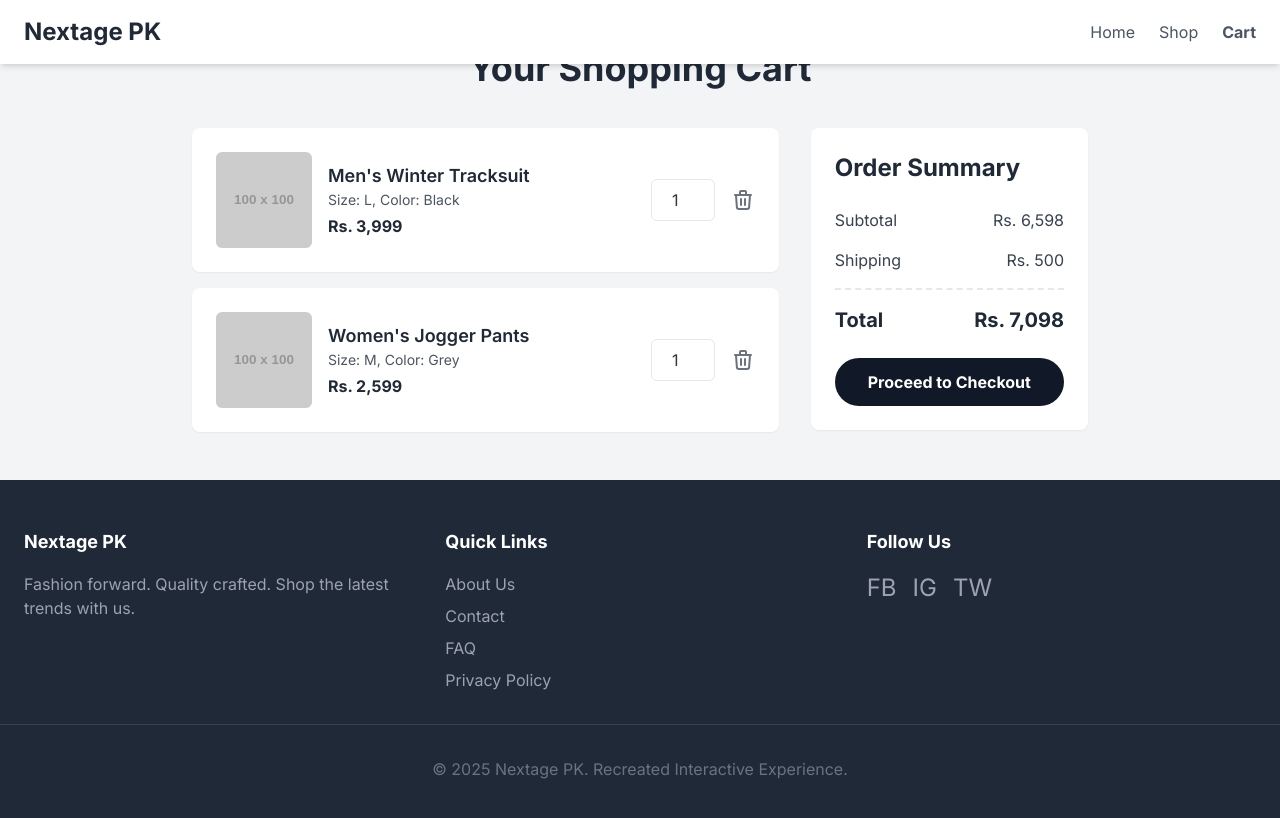
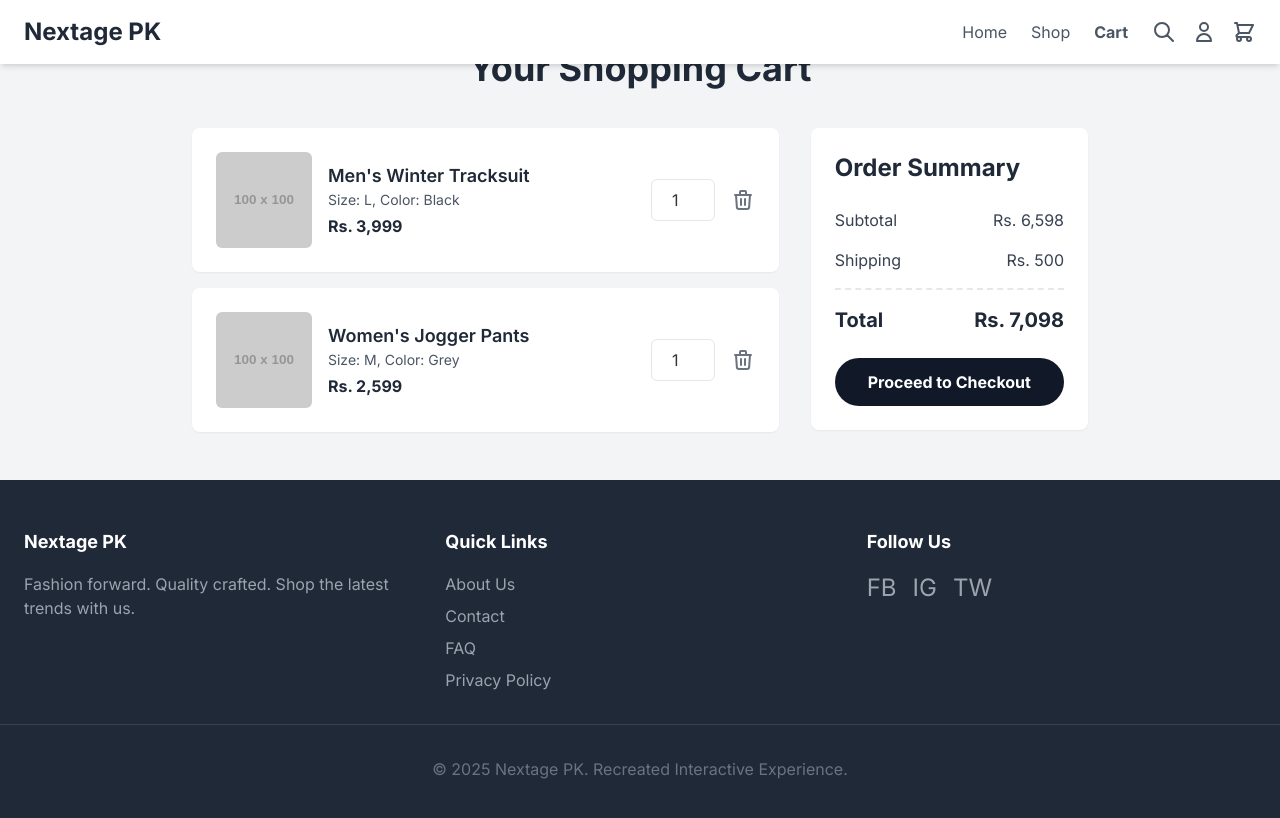
Before and after one commit to rayyankhanp79-creator/website, a plain HTML site: page cart.html in a window 1280 px wide. Drawn offline with nearby package versions, Linux system fonts and the light colour scheme; placeholder pictures from the web are drawn by us.

Commit message:
Update cart.html

```diff
--- a/cart.html
+++ b/cart.html
@@ -98,10 +98,34 @@
     <header id="main-header" class="animated-header bg-white shadow-md fixed w-full top-0 z-50">
         <nav class="container mx-auto px-6 py-4 flex justify-between items-center">
             <div class="text-2xl font-bold text-gray-800">Nextage PK</div>
-            <div class="flex space-x-6">
+            <div class="flex space-x-6 items-center">
                 <a href="#" class="text-gray-600 hover:text-gray-900 transition-colors duration-300">Home</a>
                 <a href="#" class="text-gray-600 hover:text-gray-900 transition-colors duration-300">Shop</a>
                 <a href="#" class="text-gray-600 font-bold hover:text-gray-900 transition-colors duration-300">Cart</a>
+
+                <!-- Icons for Search, Account, and Cart -->
+                <div class="flex items-center space-x-4">
+                    <!-- Search Icon -->
+                    <button class="text-gray-600 hover:text-gray-900">
+                        <svg class="h-6 w-6" fill="none" viewBox="0 0 24 24" stroke="currentColor">
+                            <path stroke-linecap="round" stroke-linejoin="round" stroke-width="2" d="M21 21l-6-6m2-5a7 7 0 11-14 0 7 7 0 0114 0z" />
+                        </svg>
+                    </button>
+
+                    <!-- Profile Icon -->
+                    <a href="#" class="text-gray-600 hover:text-gray-900">
+                        <svg class="h-6 w-6" fill="none" viewBox="0 0 24 24" stroke="currentColor">
+                            <path stroke-linecap="round" stroke-linejoin="round" stroke-width="2" d="M16 7a4 4 0 11-8 0 4 4 0 018 0zM12 14a7 7 0 00-7 7h14a7 7 0 00-7-7z" />
+                        </svg>
+                    </a>
+
+                    <!-- Cart Icon -->
+                    <a href="#" class="text-gray-600 hover:text-gray-900">
+                        <svg class="h-6 w-6" fill="none" viewBox="0 0 24 24" stroke="currentColor">
+                            <path stroke-linecap="round" stroke-linejoin="round" stroke-width="2" d="M3 3h2l.4 2M7 13h10l4-8H5.4M7 13L5.4 5M7 13l-2.293 2.293c-.63.63-.182 1.707.707 1.707H17m0 0a2 2 0 100 4 2 2 0 000-4zm-8 2a2 2 0 11-4 0 2 2 0 014 0z" />
+                        </svg>
+                    </a>
+                </div>
             </div>
         </nav>
     </header>
```
